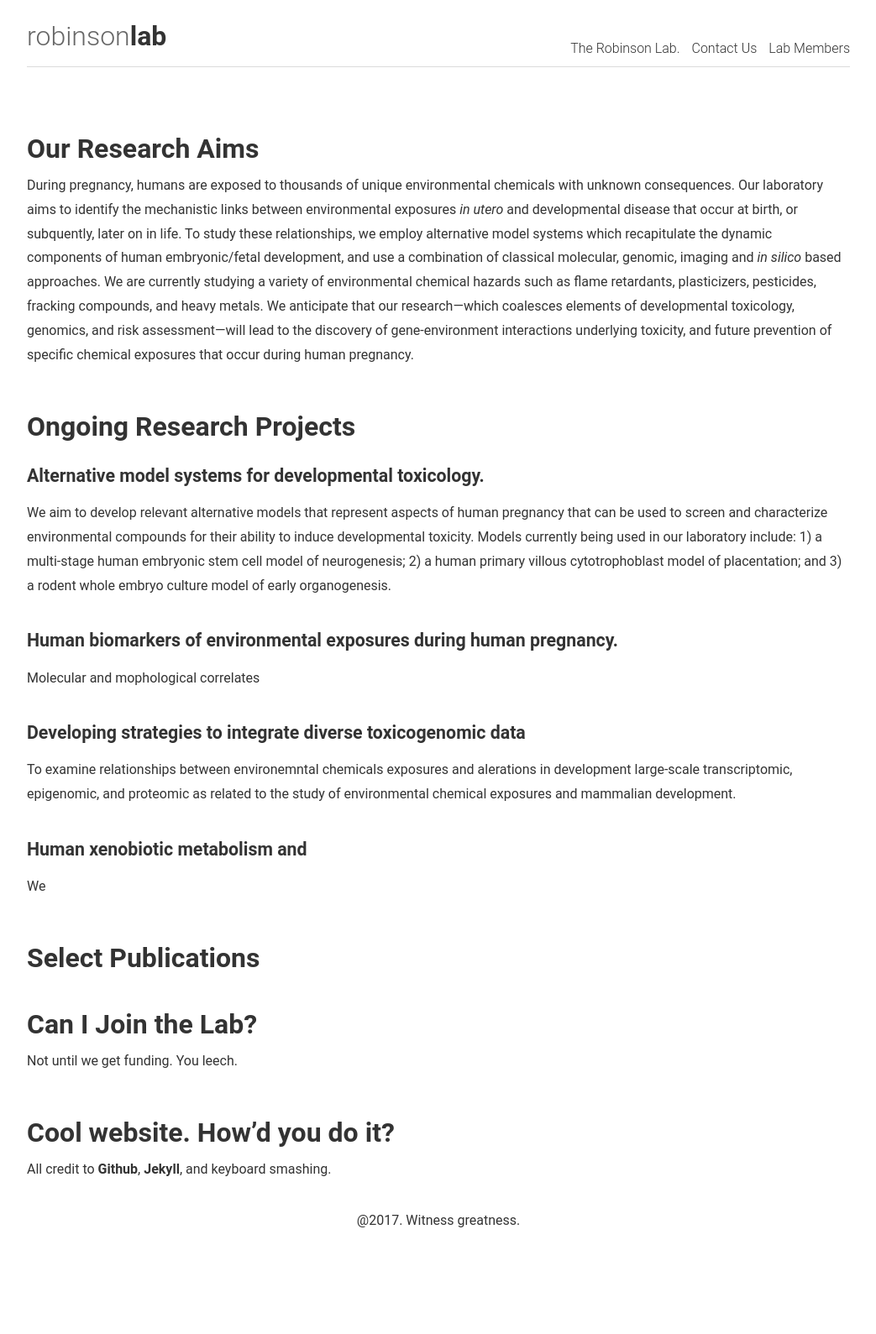
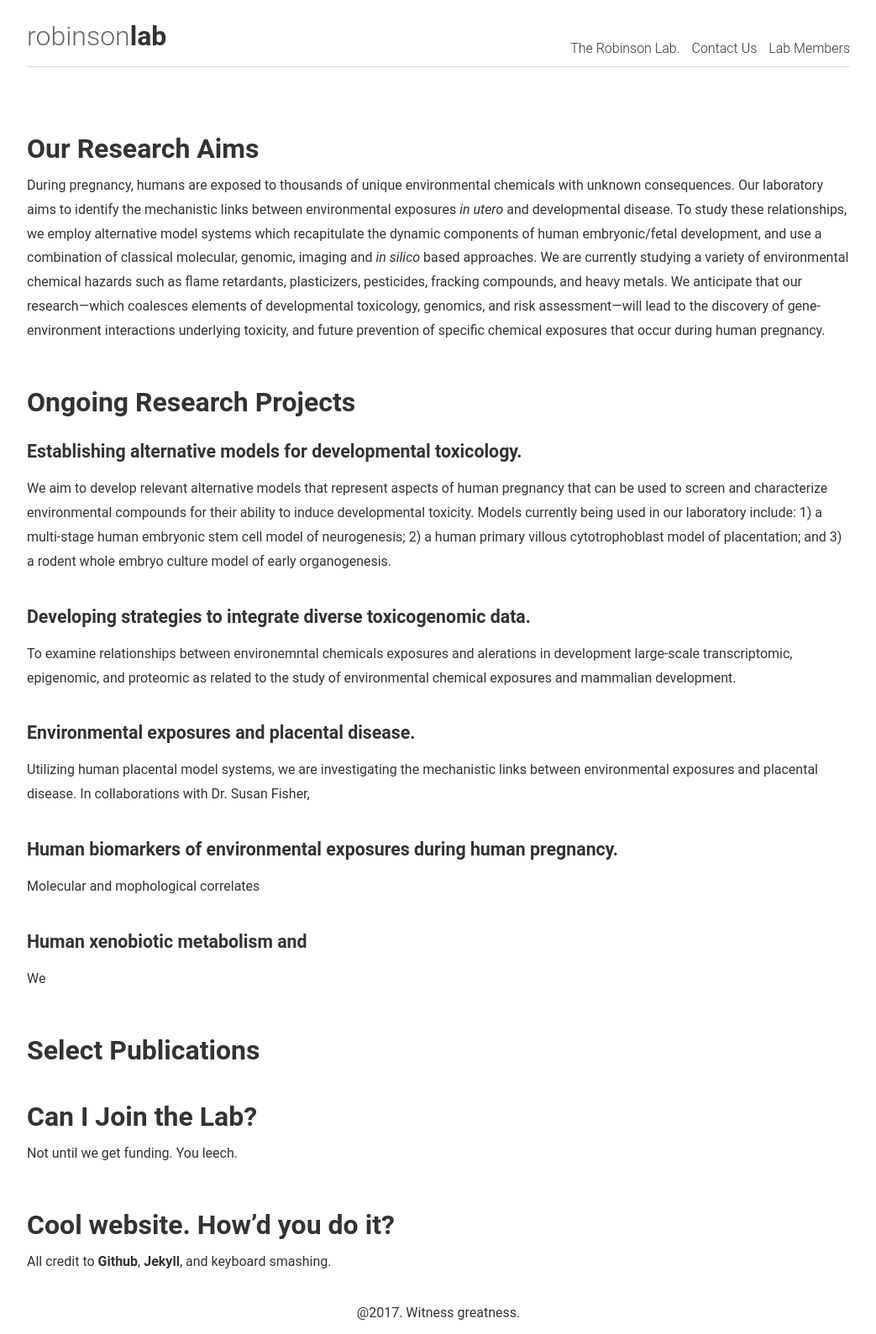
Before and after one commit to jfrobinson/jfrobinson.github.io, a Jekyll site: the page built from about.md, in a window 1280 px wide. Shown: the whole page at 84% size, without its empty margins (118-1161 px from the left). Built offline with Jekyll 4.4.1, drawn with Linux system fonts in a browser that asks for light colours; before the commit the page ends 1479 px from its top, so only the background shows below that.

Commit message:
Update about.md

```diff
--- a/about.md
+++ b/about.md
@@ -3,18 +3,21 @@ layout: page
 title: The Robinson Lab.
 ---
 ## Our Research Aims
-During pregnancy, humans are exposed to thousands of unique environmental chemicals with unknown consequences. Our laboratory aims to identify the mechanistic links between environmental exposures *in utero* and developmental disease that occur at birth, or subquently, later on in life. To study these relationships, we employ alternative model systems which recapitulate the dynamic components of human embryonic/fetal development, and use a combination of classical molecular, genomic, imaging and *in silico* based approaches. We are currently studying a variety of environmental chemical hazards such as flame retardants, plasticizers, pesticides, fracking compounds, and heavy metals. We anticipate that our research—which coalesces elements of developmental toxicology, genomics, and risk assessment—will lead to the discovery of gene-environment interactions underlying toxicity, and future prevention of specific chemical exposures that occur during human pregnancy.
+During pregnancy, humans are exposed to thousands of unique environmental chemicals with unknown consequences. Our laboratory aims to identify the mechanistic links between environmental exposures *in utero* and developmental disease. To study these relationships, we employ alternative model systems which recapitulate the dynamic components of human embryonic/fetal development, and use a combination of classical molecular, genomic, imaging and *in silico* based approaches. We are currently studying a variety of environmental chemical hazards such as flame retardants, plasticizers, pesticides, fracking compounds, and heavy metals. We anticipate that our research—which coalesces elements of developmental toxicology, genomics, and risk assessment—will lead to the discovery of gene-environment interactions underlying toxicity, and future prevention of specific chemical exposures that occur during human pregnancy.
 
 ## Ongoing Research Projects
 
-### Alternative model systems for developmental toxicology.
+### Establishing alternative models for developmental toxicology.
 We aim to develop relevant alternative models that represent aspects of human pregnancy that can be used to screen and characterize environmental compounds for their ability to induce developmental toxicity. Models currently being used in our laboratory include: 1) a multi-stage human embryonic stem cell model of neurogenesis; 2) a human primary villous cytotrophoblast model of placentation; and 3) a rodent whole embryo culture model of early organogenesis.
+
+### Developing strategies to integrate diverse toxicogenomic data.
+To examine relationships between environemntal chemicals exposures and alerations in development large-scale transcriptomic, epigenomic, and proteomic  as related to the study of environmental chemical exposures and mammalian development.
+
+### Environmental exposures and placental disease.
+Utilizing human placental model systems, we are investigating the mechanistic links between environmental exposures and placental disease. In collaborations with Dr. Susan Fisher,
 
 ### Human biomarkers of environmental exposures during human pregnancy.
 Molecular and mophological correlates
-
-### Developing strategies to integrate diverse toxicogenomic data
-To examine relationships between environemntal chemicals exposures and alerations in development large-scale transcriptomic, epigenomic, and proteomic  as related to the study of environmental chemical exposures and mammalian development.
 
 ### Human xenobiotic metabolism and
 We
```
